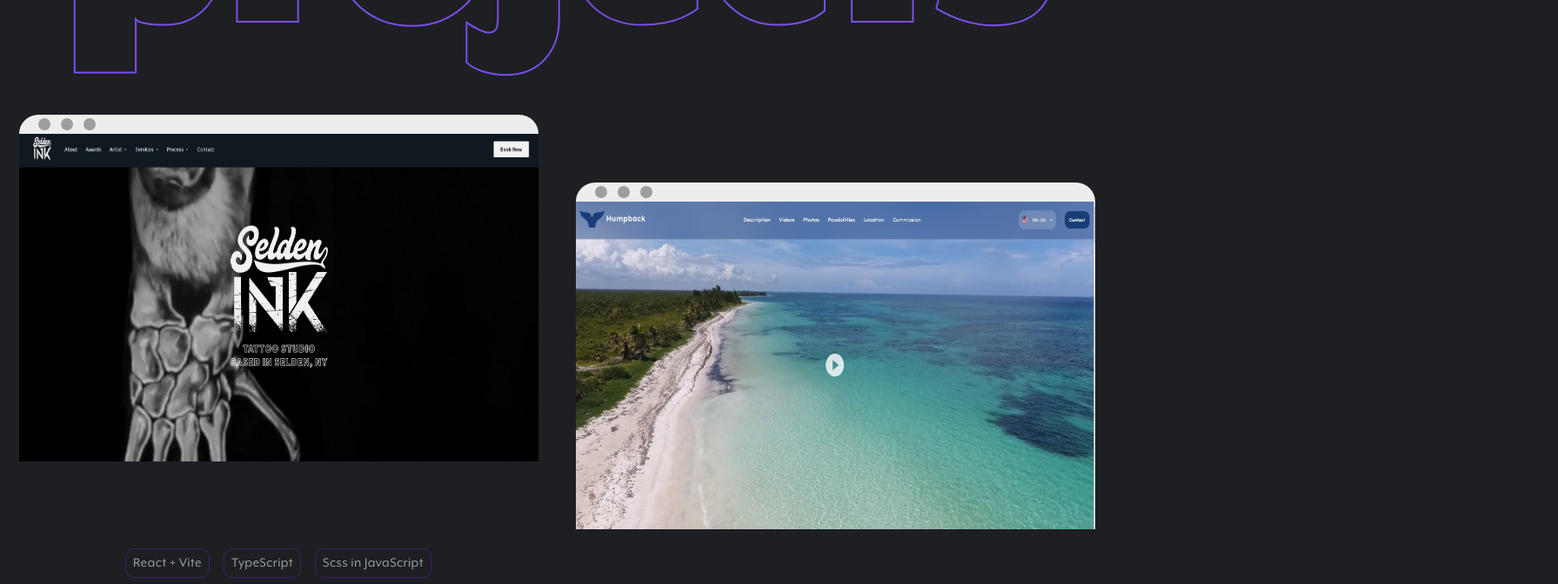
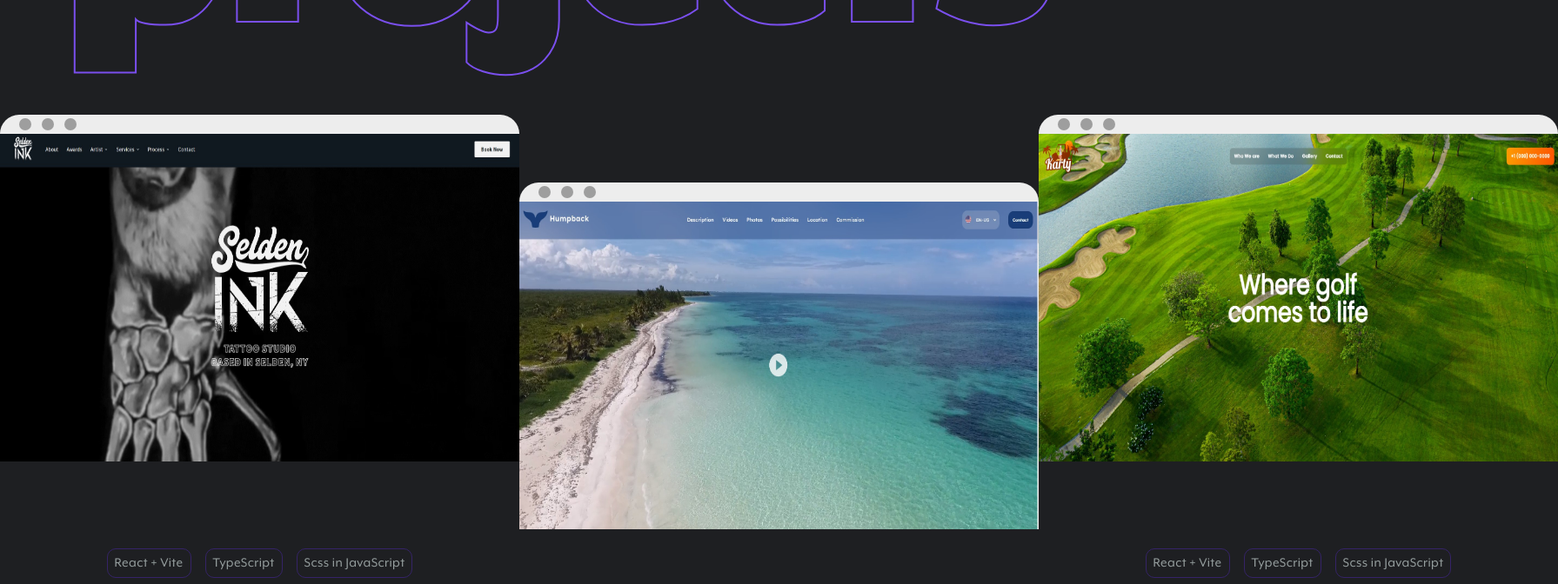
Before and after one commit to AssueroMota/PortFolio, a React (Vite) app: page / in a window 1280 px wide. Shown: the part 1120-1792 px from the top of the page at 87% size, 1791 px wide, since content can reach past the window. Built offline with nearby package versions, Linux system fonts and the light colour scheme.

Commit message:
edited grid

```diff
--- a/src/sass/projects/projects.scss
+++ b/src/sass/projects/projects.scss
@@ -59,10 +59,10 @@
 
         @media (min-width:1024px) {
             display: grid;
-            grid-template-columns: 2fr 2fr;
+            grid-template-columns: 3fr 3fr 3fr;
         }
         @media (min-width:1660px) and (max-width:2048px){
-            width: 78%;
+            // width: 78%;
             margin: auto;
         }
 
```
